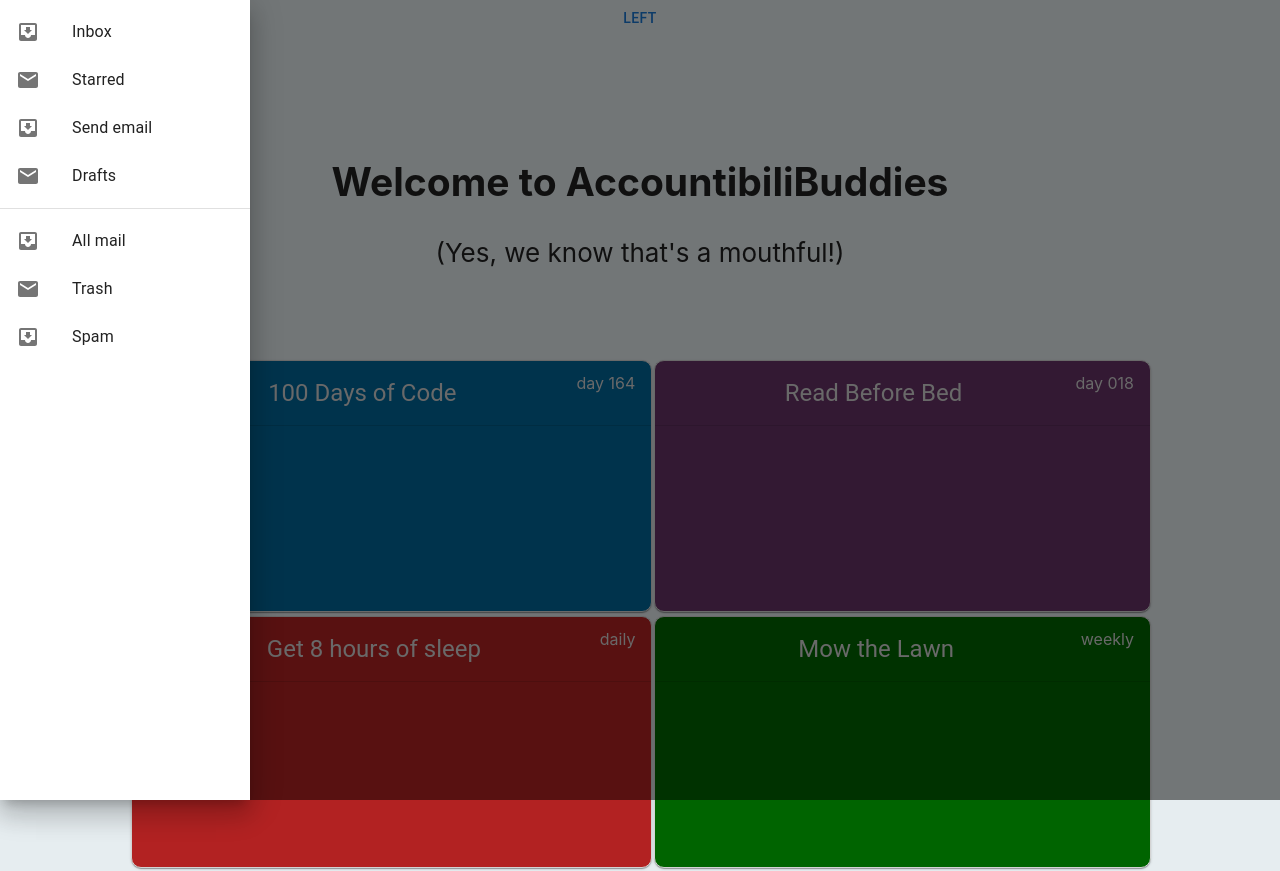
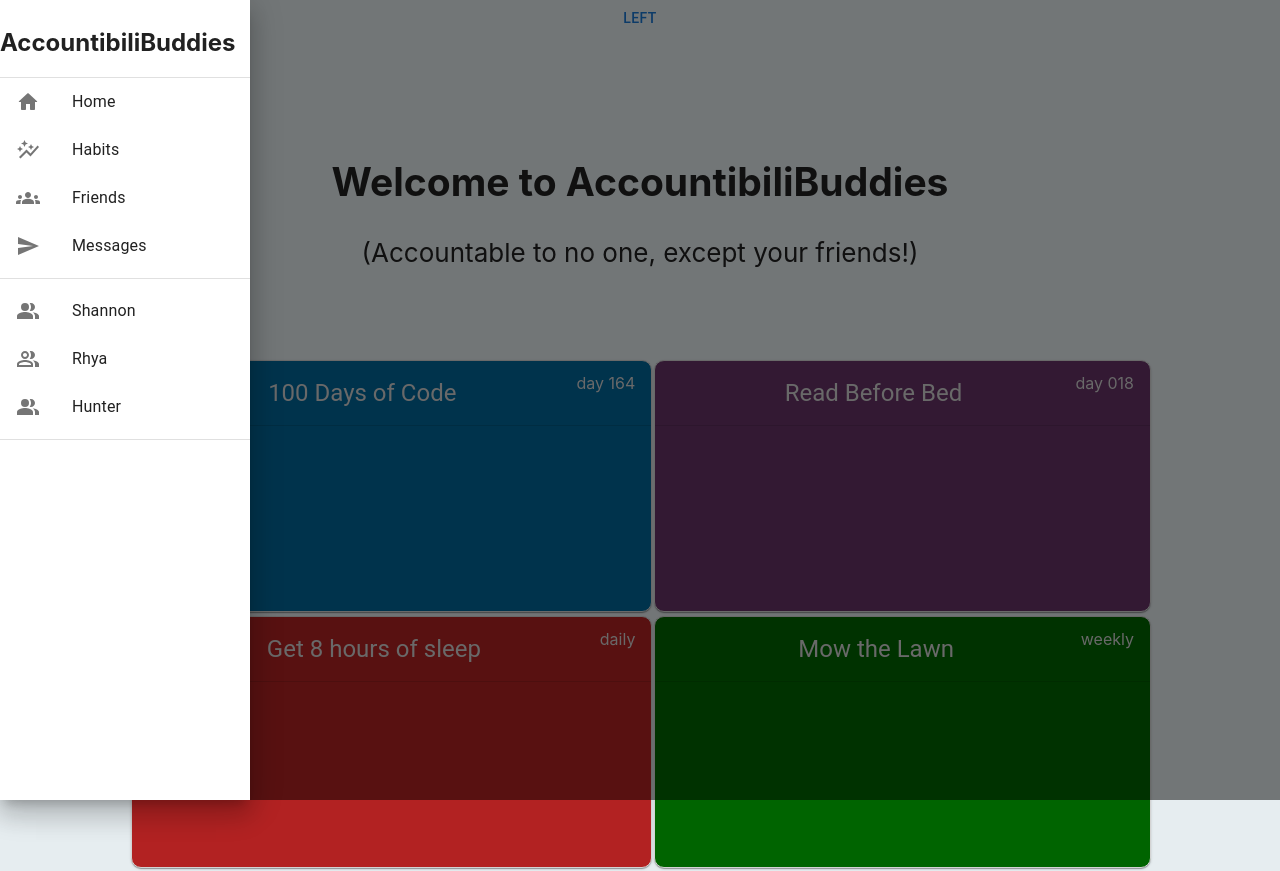
Before and after one commit to MichaelSault/AccountabiliBuddies, a React (Create React App) app in the folder accountabilibuddies/: page / in a window 1280 px wide. Both pictures are taken after a click on the button "LEFT". Built offline with nearby package versions, Linux system fonts and the light colour scheme.

Commit message:
layout changes to the menu drawer

```diff
--- a/accountabilibuddies/src/App.js
+++ b/accountabilibuddies/src/App.js
@@ -11,7 +11,7 @@ function App() {
         <h2>
           Welcome to AccountibiliBuddies
         </h2>
-          (Yes, we know that's a mouthful!)
+          (Accountable to no one, except your friends!) {/* have this generate from a list, minecraft style */}
       </header>
       {/* table will be auto generated from db with the map function */}
       <table width={'80%'} align='center'>
--- a/accountabilibuddies/src/components/MenuDrawer.component.js
+++ b/accountabilibuddies/src/components/MenuDrawer.component.js
@@ -8,8 +8,14 @@ import ListItem from '@mui/material/ListItem';
 import ListItemButton from '@mui/material/ListItemButton';
 import ListItemIcon from '@mui/material/ListItemIcon';
 import ListItemText from '@mui/material/ListItemText';
-import InboxIcon from '@mui/icons-material/MoveToInbox';
-import MailIcon from '@mui/icons-material/Mail';
+
+/* Icons for the menu drawer */
+import HomeRoundedIcon from '@mui/icons-material/HomeRounded';
+import AutoGraphIcon from '@mui/icons-material/AutoGraph';
+import GroupsIcon from '@mui/icons-material/Groups';
+import SendIcon from '@mui/icons-material/Send';
+import PeopleAltIcon from '@mui/icons-material/PeopleAlt';
+import PeopleAltOutlinedIcon from '@mui/icons-material/PeopleAltOutlined';
 
 export default function MenuDrawer() {
   const [state, setState] = React.useState({
@@ -24,6 +30,7 @@ export default function MenuDrawer() {
     setState({ ...state, [anchor]: open });
   };
 
+  /* each list item should be link to the corrisponding page */
   const list = (anchor) => (
     <Box
       sx={{ width: anchor === 'top' || anchor === 'bottom' ? 'auto' : 250 }}
@@ -32,11 +39,13 @@ export default function MenuDrawer() {
       onKeyDown={toggleDrawer(anchor, false)}
     >
       <List>
-        {['Inbox', 'Starred', 'Send email', 'Drafts'].map((text, index) => (
+        <h2>AccountibiliBuddies</h2>
+        <Divider />
+        {['Home', 'Habits', 'Friends', 'Messages'].map((text, index) => (
           <ListItem key={text} disablePadding>
             <ListItemButton>
               <ListItemIcon>
-                {index % 2 === 0 ? <InboxIcon /> : <MailIcon />}
+                {index === 0 ? <HomeRoundedIcon /> : index === 1 ? <AutoGraphIcon /> : index === 2 ? <GroupsIcon /> : <SendIcon />}
               </ListItemIcon>
               <ListItemText primary={text} />
             </ListItemButton>
@@ -45,17 +54,19 @@ export default function MenuDrawer() {
       </List>
       <Divider />
       <List>
-        {['All mail', 'Trash', 'Spam'].map((text, index) => (
+        {/* auto populate list of friends from db */}
+        {['Shannon', 'Rhya', 'Hunter'].map((text, index) => (
           <ListItem key={text} disablePadding>
             <ListItemButton>
               <ListItemIcon>
-                {index % 2 === 0 ? <InboxIcon /> : <MailIcon />}
+                {index % 2 === 0 ? <PeopleAltIcon /> : <PeopleAltOutlinedIcon />}
               </ListItemIcon>
               <ListItemText primary={text} />
             </ListItemButton>
           </ListItem>
         ))}
       </List>
+      <Divider />
     </Box>
   );
 
```
